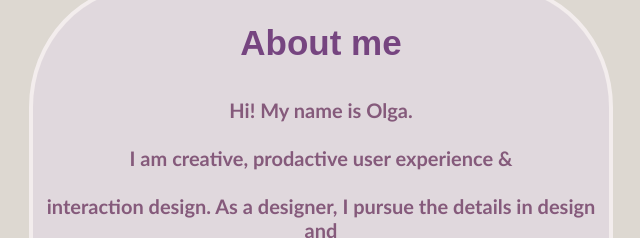
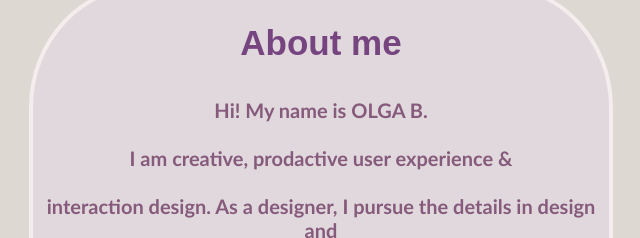
Before and after one commit to Olecksa/Olga_CV-Sida, a plain HTML site: page about.html in a window 1280 px wide. Shown: the part 100-338 px from the top of the page, 19-659 px from the left. Drawn offline with Linux system fonts and the light colour scheme; a web font is replaced by a local one.

Commit message:
just testing

```diff
--- a/about.html
+++ b/about.html
@@ -22,7 +22,7 @@
           <div class="about">
             <h3>About me</h3>
             <h2>
-                Hi! My name is <b>Olga</b>. <br> <br>
+                Hi! My name is <b>OLGA B</b>. <br> <br>
                 I am creative,
                 prodactive user experience & <br> <br> interaction design.
                 As a designer, I pursue the details in design and <br> <br>
```
